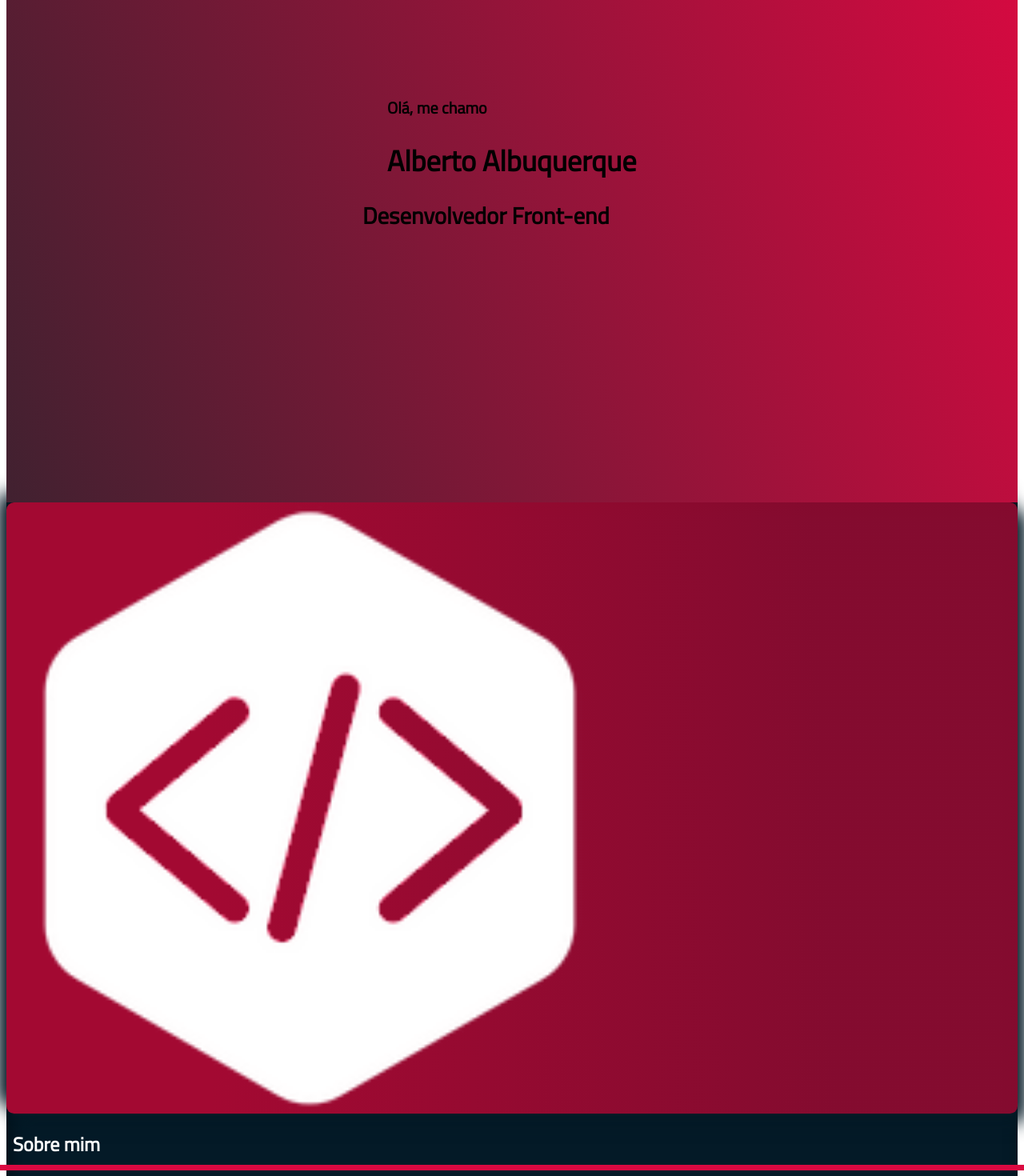
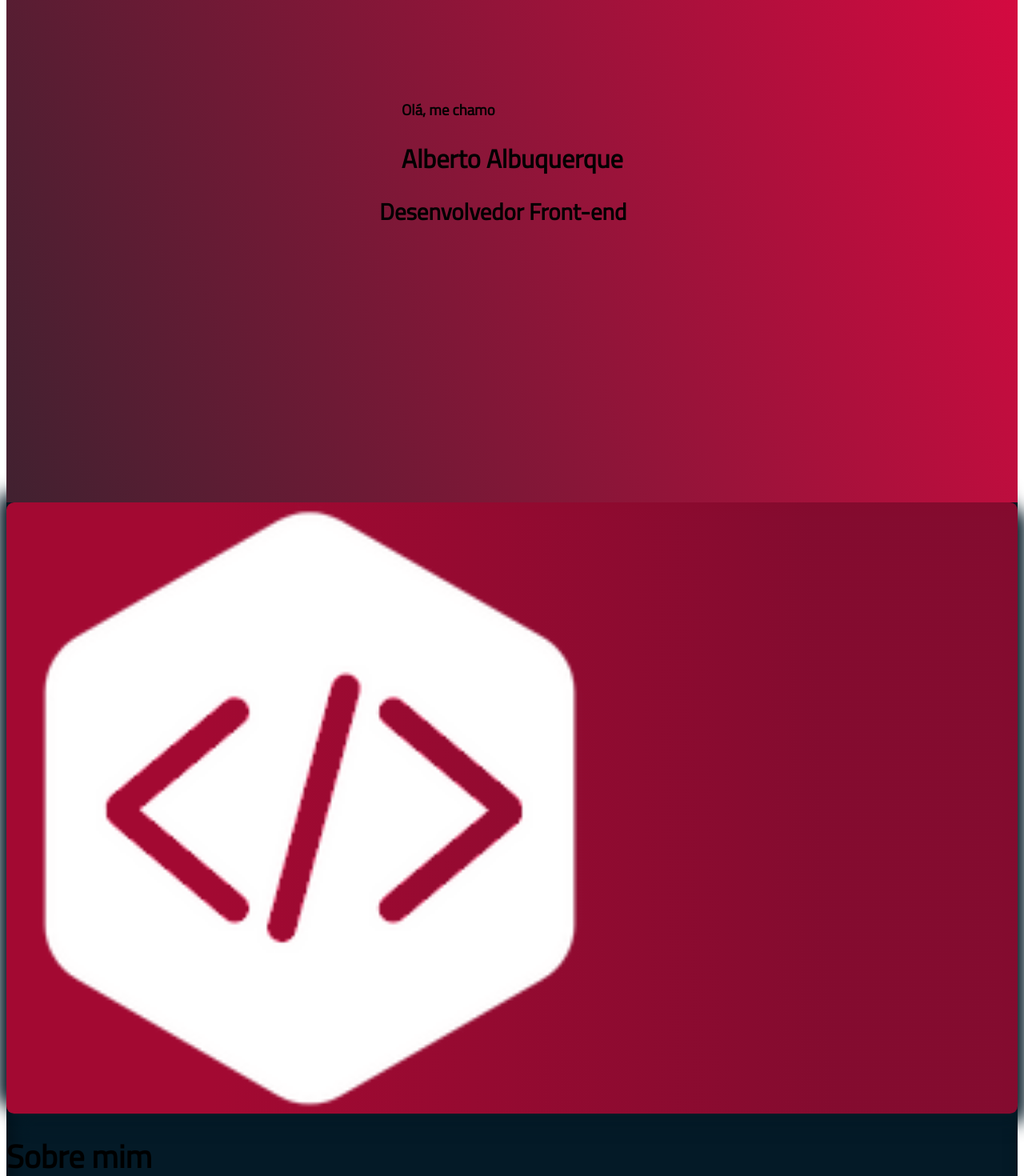
Before and after one commit to allbertuu/portfolio, a React (Create React App) app: page / in a window 1280 px wide. Shown: the part 180-1650 px from the top of the page at 80% size. Built offline with nearby package versions, Linux system fonts and the light colour scheme.

Commit message:
adjust headings

```diff
--- a/src/App.js
+++ b/src/App.js
@@ -62,9 +62,9 @@ function App() {
             <img src={imgLogo} alt="Second logo" />
           </div>
           <div className="c_aboutMe intervalCardReveal">
-            <h2 className="delaySmallReveal">
+            <h1 className="delaySmallReveal section_title">
               Sobre mim
-            </h2>
+            </h1>
             <p className="delayMediumReveal">
               Meu nome é Alberto Albuquerque, tenho 19 anos e sou desenvolvedor Front-end. <br />
               Meu início no mundo da programação se deu em 2019, onde tive meu primeiro contato com uma
@@ -77,7 +77,7 @@ function App() {
         </section>
 
         <section id="s_projects">
-          <h1>Projetos</h1>
+          <h1 className='section_title'>Projetos</h1>
           <div className='c_projects_cards delaySmallReveal'>
             <CardProject title='Sneakers' img={0} />
             <CardProject title='Netflix Clone' img={0} />
--- a/src/assets/sass/variables/typography/typography.scss
+++ b/src/assets/sass/variables/typography/typography.scss
@@ -1,12 +1,23 @@
 // Headings
 h1 {
-  font-size: 2.25rem;
+  font-size: 2rem;
+  line-height: 1;
+  @apply sm:text-4xl lg:text-5xl;
+
+  &.section_title {
+    font-size: 2.25rem;
+    @media (min-width: 1024px) {
+      & {
+        font-size: 2.5rem;
+      }
+    }
+  }
 }
 
 h2 {
-  font-size: 1.5rem;
+  @apply text-2xl;
 }
 
 h3 {
-  font-size: 1.25rem;
+  @apply text-xl;
 }
```
